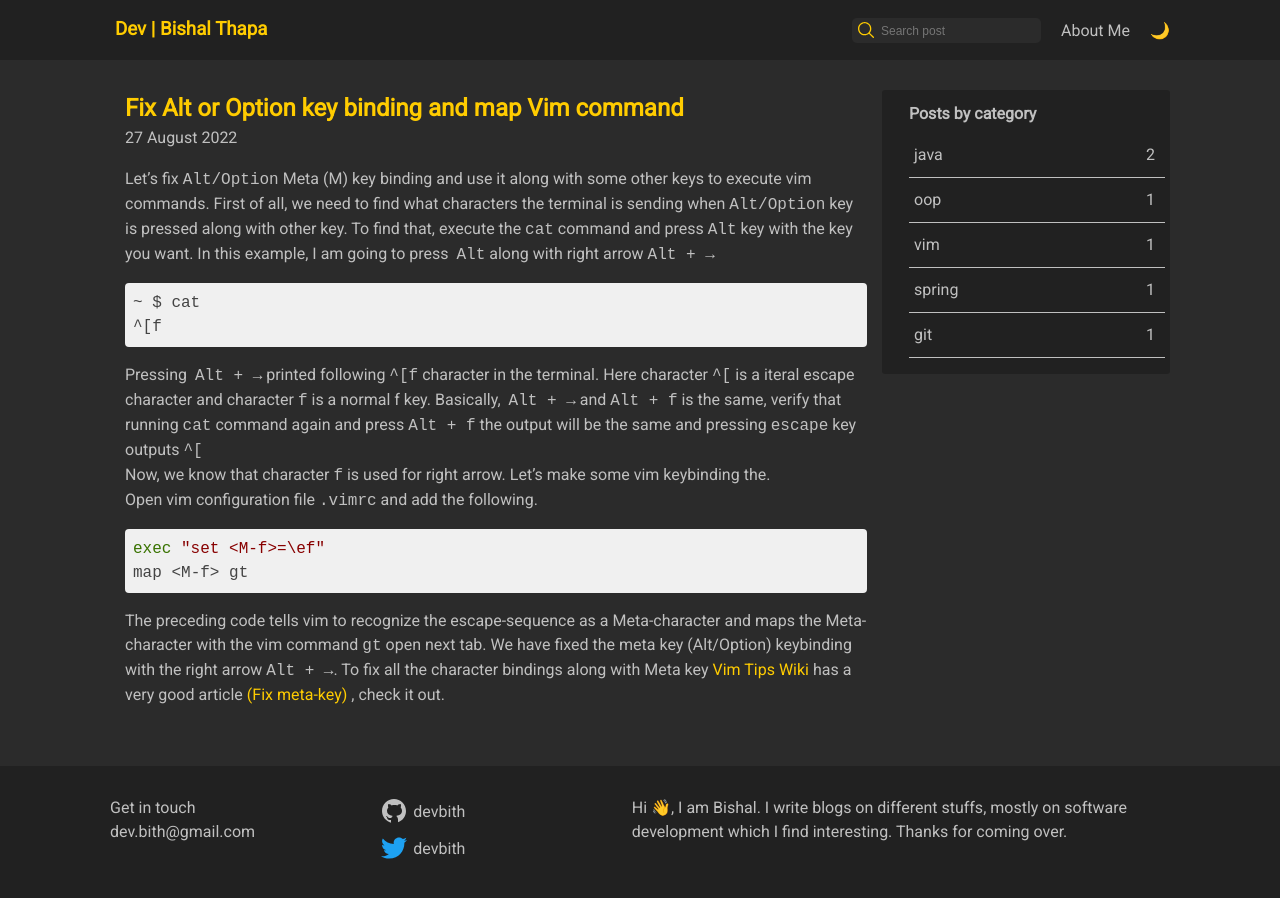
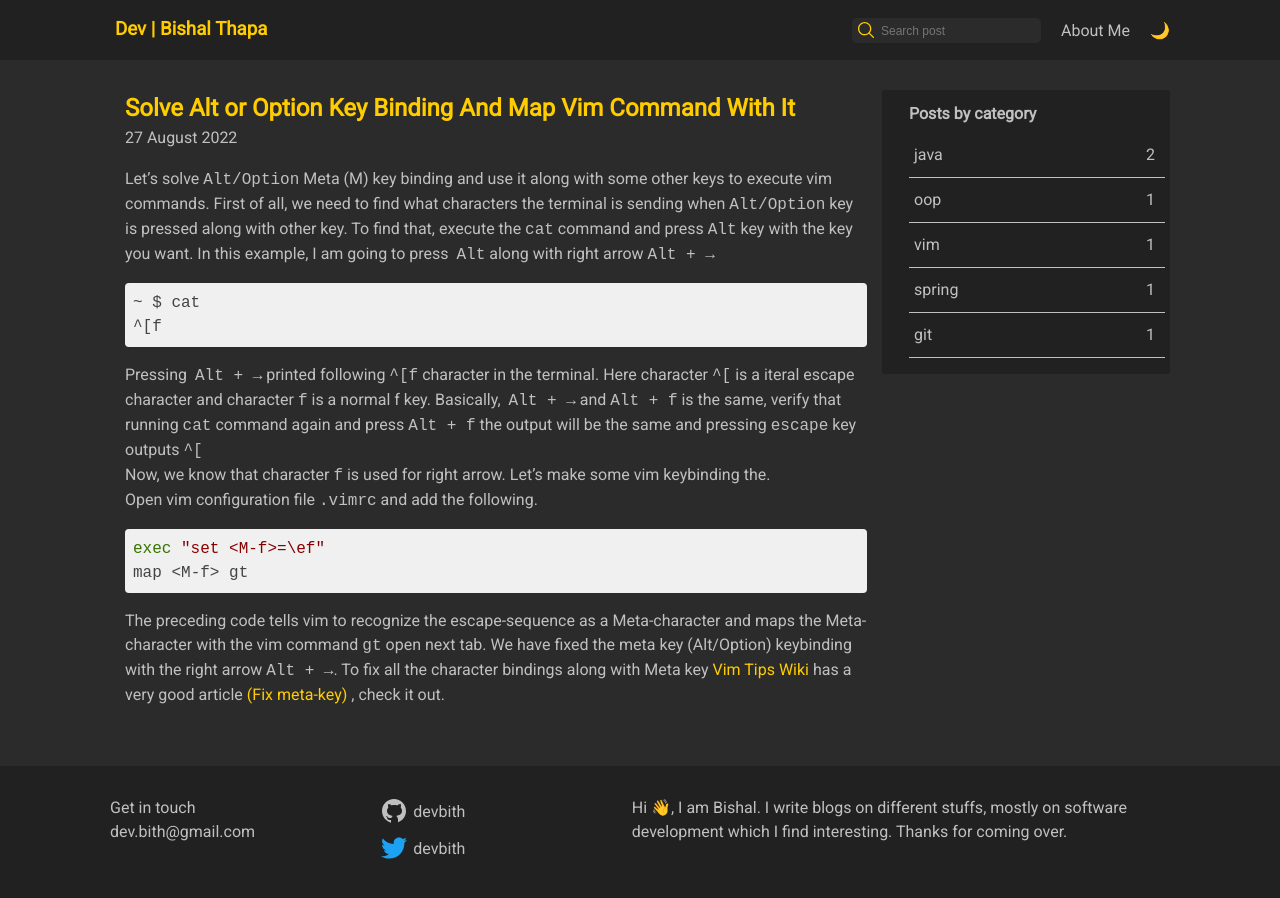
Before and after one commit to bishalthapa-x/bishalthapax.github.io, a Jekyll site: the page built from _posts/2022-08-27-solve-alt-or-option-key-binding-and-map-vim-command.md, in a window 1280 px wide. Built offline with Jekyll 4.4.1, drawn with Linux system fonts in a browser that asks for light colours.

Commit message:
Update 2022-08-27-solve-alt-or-option-key-binding-and-map-vim-command.md

````diff
--- a/_posts/2022-08-27-fix-alt-or-option-key-binding-and-map-vim-command.md
+++ b/_posts/2022-08-27-solve-alt-or-option-key-binding-and-map-vim-command.md
@@ -1,11 +1,11 @@
 ---
 layout: post
-title:  "Fix Alt or Option key binding and map Vim command"
+title:  "Solve Alt or Option Key Binding And Map Vim Command With It"
 date:   2022-08-27 18:07:32 +0200
 categories: vim
 ---
 
-Let's fix `Alt/Option` Meta (M) key binding and use it along with some other keys to execute vim commands. First of all, we need to find what characters the terminal is sending when `Alt/Option` key is pressed along with other key. To find that, execute the `cat` command and press `Alt` key with the key you want. In this example, I am going to press  `Alt` along with right arrow `Alt + →`
+Let's solve `Alt/Option` Meta (M) key binding and use it along with some other keys to execute vim commands. First of all, we need to find what characters the terminal is sending when `Alt/Option` key is pressed along with other key. To find that, execute the `cat` command and press `Alt` key with the key you want. In this example, I am going to press  `Alt` along with right arrow `Alt + →`
 ```
 ~ $ cat
 ^[f
````
